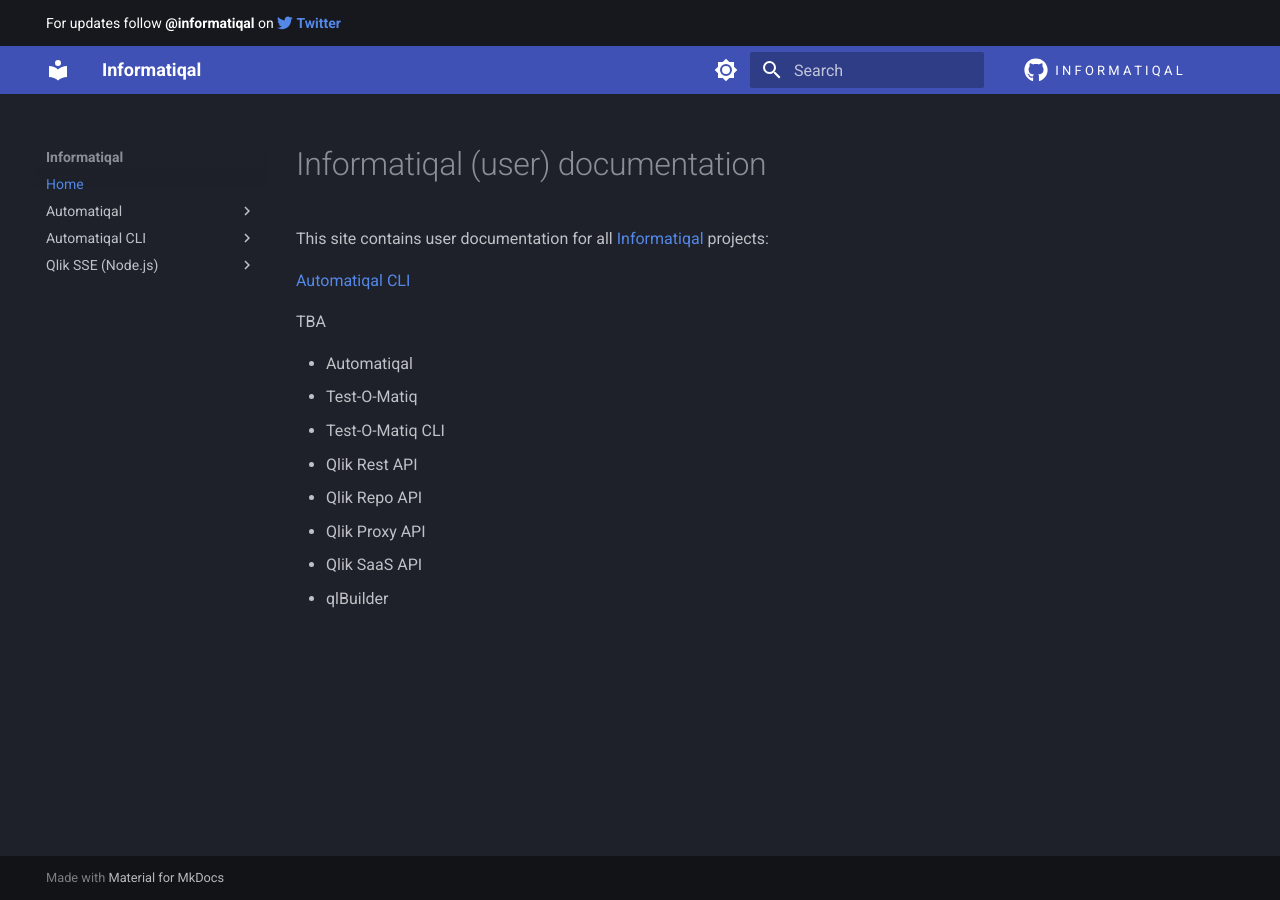
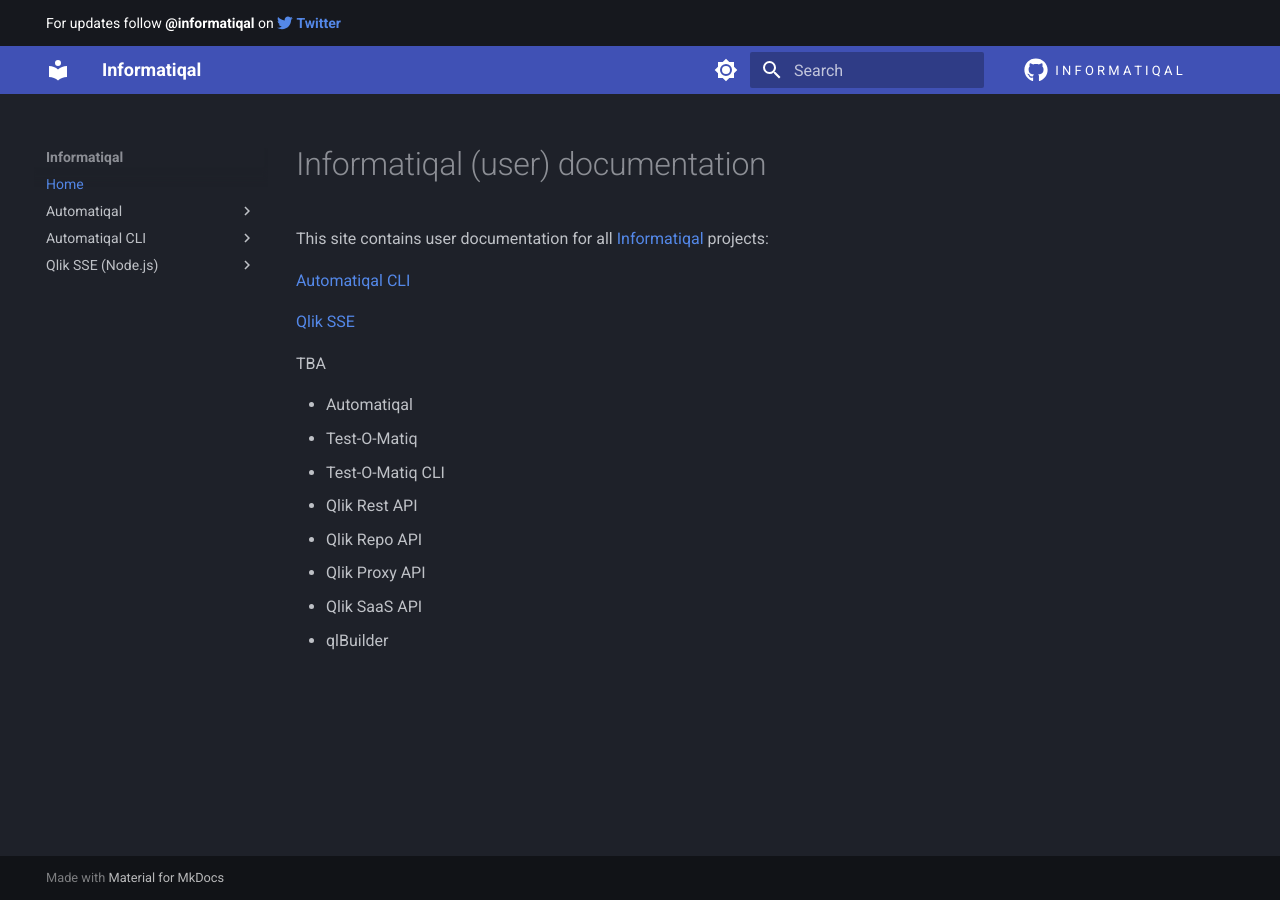
Before and after one commit to Informatiqal/docs, an MkDocs documentation site: the page built from docs/index.md, in a window 1280 px wide. Built offline with MkDocs 1.6.1 and Material for MkDocs 9.7.7, drawn with Linux system fonts in a browser that asks for light colours.

Commit message:
qlik sse to the home page

```diff
--- a/docs/index.md
+++ b/docs/index.md
@@ -3,6 +3,8 @@
 This site contains user documentation for all [Informatiqal](https://informatiqal.com) projects:
 
 [Automatiqal CLI](automatiqal-cli/index.md)
+
+[Qlik SSE](qlik-sse/index.md)
 
 TBA
 
```
